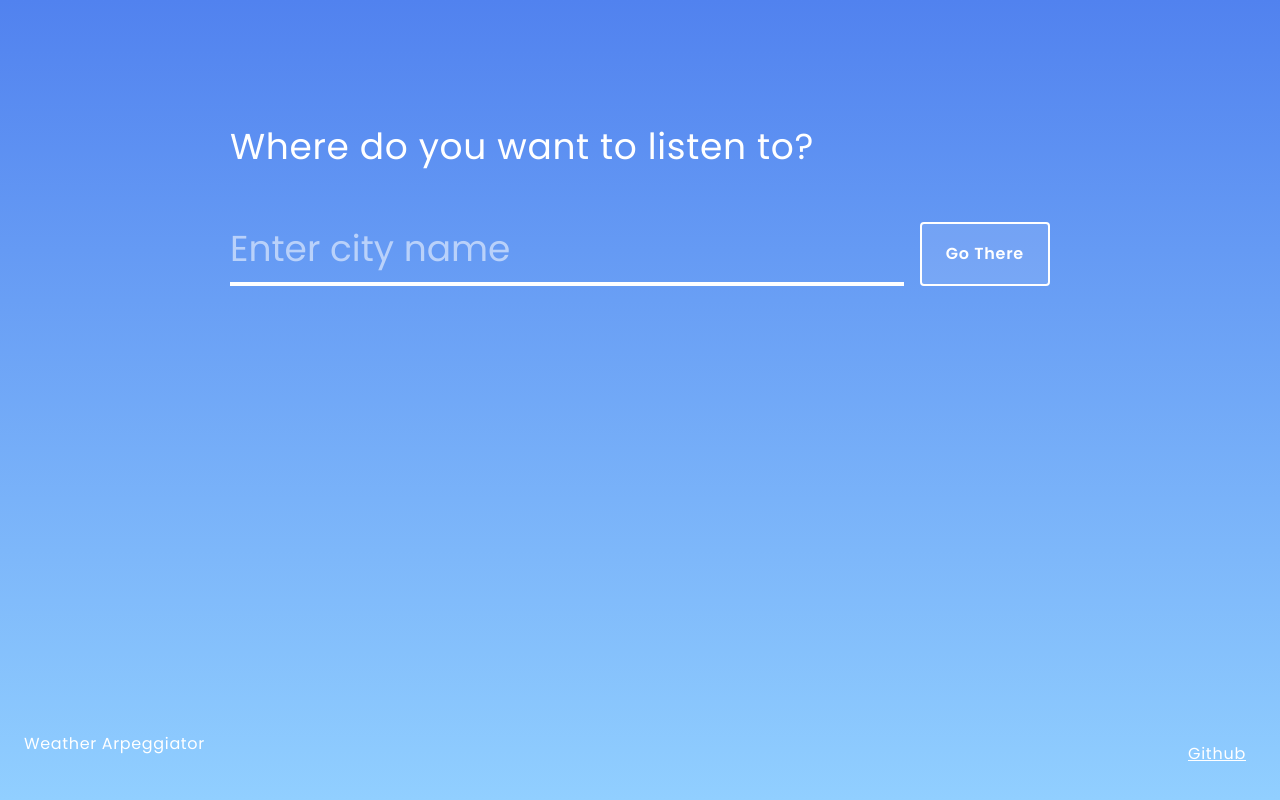
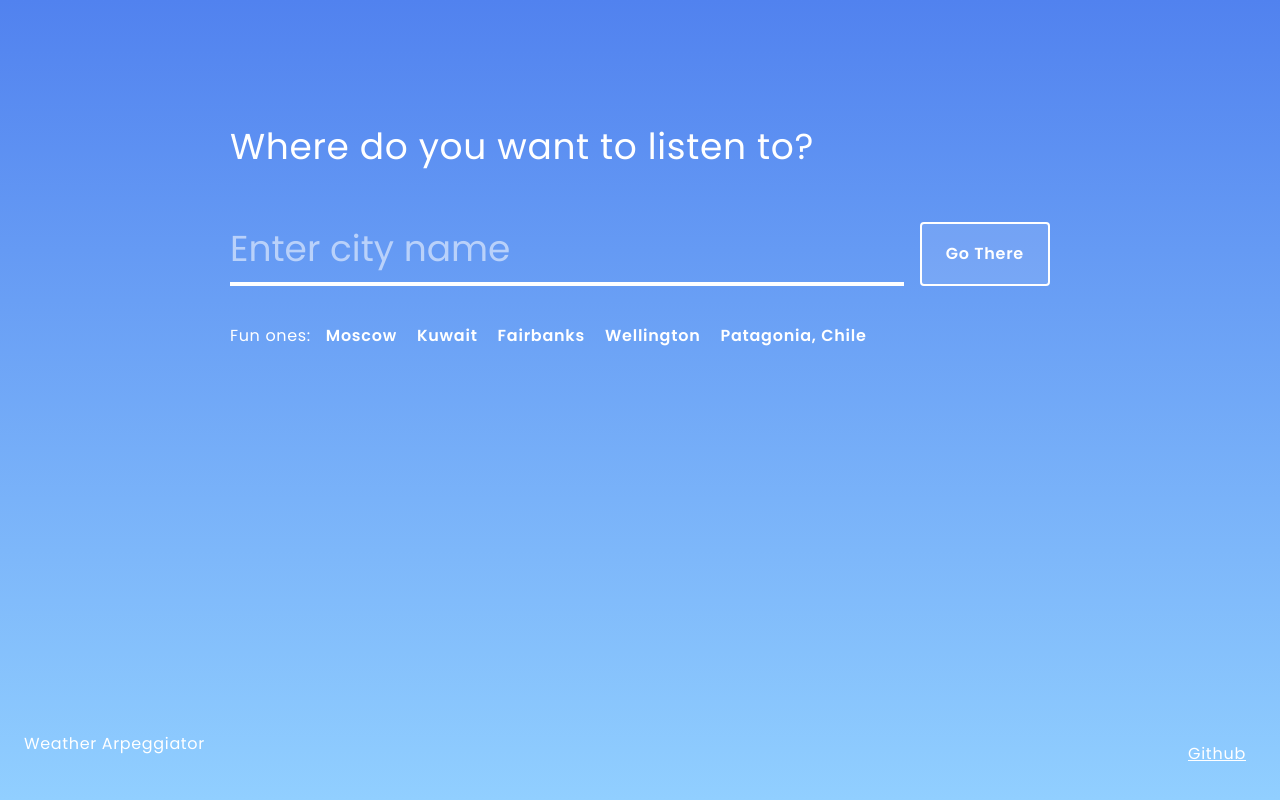
Before and after one commit to chrisschnaars/weather-arpeggiator, a website built with Parcel: page src/index.html in a window 1280 px wide. Built offline with nearby package versions, Linux system fonts and the light colour scheme.

Commit message:
Add suggested cities to search page

```diff
--- a/src/index.html
+++ b/src/index.html
@@ -19,7 +19,7 @@
     <body class="site background">
         <header class="container site__header header header--hidden">
             <div
-                class="container__inner-container container__inner-container--split header__content-container"
+                class="container__inner container__inner--split header__content-container"
             >
                 <button aria-label="Search new location" class="button button--round button--lowkey js-change-location-btn">
                     <svg
@@ -69,7 +69,7 @@
         </header>
 
         <main class="site__main container">
-            <div class="container__inner-container location-form js-location-form-container">
+            <div class="container__inner-small location-form js-location-form-container">
                 <form class="location-form__form js-location-form">
                     <label
                         for="location-input"
@@ -94,13 +94,31 @@
                         />
                     </div>
                 </form>
+                <div class="location-form__suggestions">
+                  Fun ones:&nbsp;
+                  <button class="button button--lowkey js-suggestion-btn" value="Moscow, Russia">
+                      Moscow
+                  </button>
+                  <button class="button button--lowkey js-suggestion-btn" value="Kuwait">
+                      Kuwait
+                  </button>
+                  <button class="button button--lowkey js-suggestion-btn" value="Fairbanks, Alaska">
+                      Fairbanks
+                  </button>
+                  <button class="button button--lowkey js-suggestion-btn" value="Wellington, New Zealand">
+                      Wellington
+                  </button>
+                  <button class="button button--lowkey js-suggestion-btn" value="Patagonia, Chile">
+                      Patagonia, Chile
+                  </button>
+                </div>
             </div>
 
             <div class="container__inner-container beats beats--hidden"></div>
         </main>
 
         <footer class="container site__footer">
-            <div class="container__inner-container container__inner-container--split">
+            <div class="container__inner container__inner--split">
                 <h1>Weather Arpeggiator</h1>
 
                 <a class="button button--lowkey" href="https://github.com/chrisschnaars/weather-arpeggiator" target="_blank"><p>Github</p></a>
--- a/src/js/index.js
+++ b/src/js/index.js
@@ -16,6 +16,14 @@ document.querySelector('.js-location-form').addEventListener('submit', function
     const loc = document.querySelector('.js-location-search-field').value;
     getCoordinates(loc);
 });
+
+// Suggestion Button
+const suggestionsButtons = document.querySelectorAll('.js-suggestion-btn')
+for (let i = 0; i < suggestionsButtons.length; i++) {
+  suggestionsButtons[i].addEventListener('click', function (e) {
+      getCoordinates(e.target.value);
+  });
+}
 
 // Play/pause toggle
 document.querySelector('.js-toggle-playing-btn').addEventListener(
--- a/src/styles/components/_buttons.scss
+++ b/src/styles/components/_buttons.scss
@@ -38,6 +38,7 @@ $_button-icon-size: 3rem;
 
     &:hover {
         background-color: rgba(255, 255, 255, 0.15);
+        color: $color-white;
     }
 
     &:active {
--- a/src/styles/components/_location-form.scss
+++ b/src/styles/components/_location-form.scss
@@ -8,7 +8,7 @@ $_animationDuration: 1s;
     display: block;
     flex-flow: column nowrap;
     margin: 12vh auto 0;
-    max-width: 820px;
+
 }
 
 .location-form__cta-label {
@@ -76,6 +76,14 @@ $_animationDuration: 1s;
     }
 }
 
+.location-form__suggestions {
+  align-items: center;
+  color: $color-white;
+  display: flex;
+  flex-wrap: wrap;
+  padding: $space-4 0;
+}
+
 @keyframes animateIn {
     from {
         opacity: 0;
--- a/src/styles/objects/_container.scss
+++ b/src/styles/objects/_container.scss
@@ -7,7 +7,13 @@
     width: 100%;
 }
 
-.container__inner-container--split {
+.container__inner-small{
+    margin: 0 auto;
+    max-width: 820px;
+    width: 100%;
+}
+
+.container__inner--split {
     display: flex;
     justify-content: space-between;
 }
```
